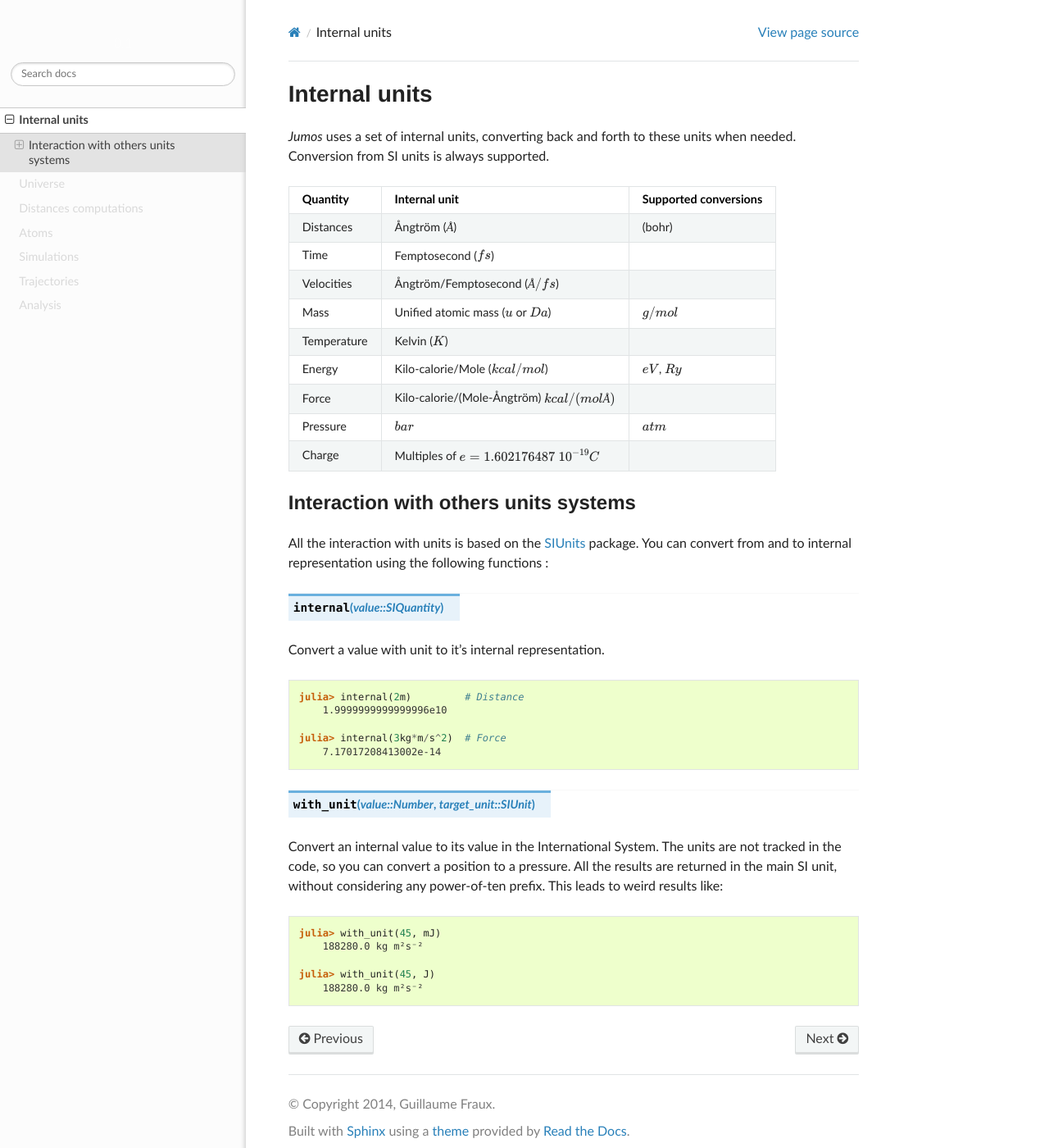
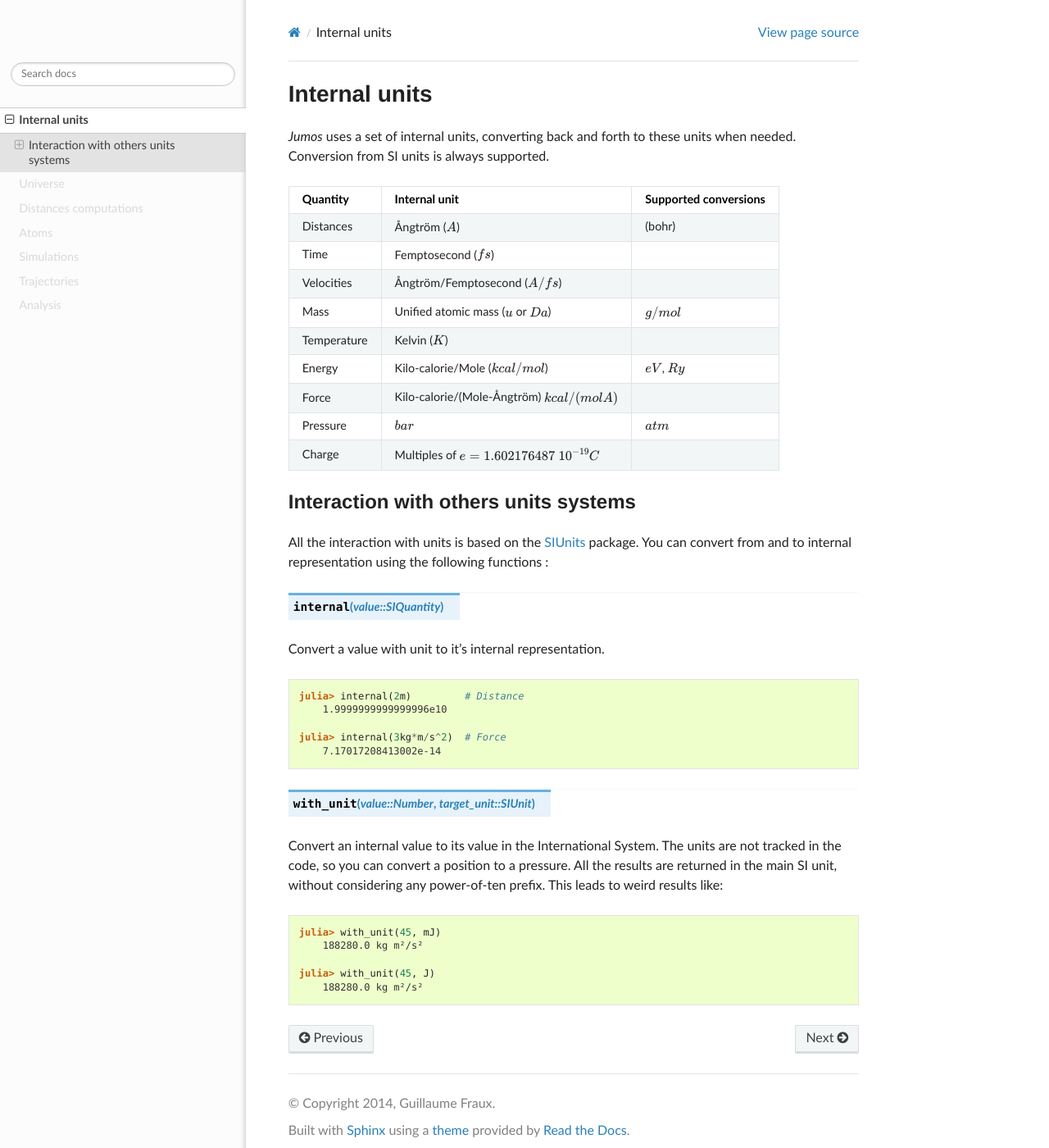
Before and after one commit to Luthaf/Jumos.jl, a Sphinx documentation site: the page built from doc/units.rst, in a window 1280 px wide and 1400 px high. Shown: the whole window at 82% size. Built offline with Sphinx 7.4.7 and the Read the Docs theme 2.0.0, drawn with Linux system fonts in a browser that asks for light colours.

Commit message:
[doc] Fix and tweak the LaTeX PDF output

```diff
--- a/doc/conf.py
+++ b/doc/conf.py
@@ -183,38 +183,41 @@
 
 # -- Options for LaTeX output ---------------------------------------------
 
+with open(os.path.join("templates", "preamble.tex")) as f:
+    preamble = f.read()
+
 latex_elements = {
 # The paper size ('letterpaper' or 'a4paper').
-#'papersize': 'letterpaper',
+'papersize': 'a4paper',
 
 # The font size ('10pt', '11pt' or '12pt').
 #'pointsize': '10pt',
 
 # Additional stuff for the LaTeX preamble.
-#'preamble': '',
+'preamble': preamble,
 }
 
 # Grouping the document tree into LaTeX files. List of tuples
 # (source start file, target name, title,
 #  author, documentclass [howto, manual, or own class]).
 latex_documents = [
-  ('index', 'Jumos.tex', u'Jumos Documentation',
-   u'Guillaume Fraux', 'manual'),
+  ('index', 'Jumos.tex', u'Main Documentation',
+   u'Guillaume Fraux', 'howto'),
 ]
 
 # The name of an image file (relative to this directory) to place at the top of
 # the title page.
-#latex_logo = None
+latex_logo = os.path.join('static', 'img', 'logo.pdf')
 
 # For "manual" documents, if this is true, then toplevel headings are parts,
 # not chapters.
 #latex_use_parts = False
 
 # If true, show page references after internal links.
-#latex_show_pagerefs = False
+latex_show_pagerefs = True
 
 # If true, show URL addresses after external links.
-#latex_show_urls = False
+latex_show_urls = True
 
 # Documents to append as an appendix to all manuals.
 #latex_appendices = []
--- a/doc/distances.rst
+++ b/doc/distances.rst
@@ -2,3 +2,5 @@
 
 Distances computations
 ======================
+
+TODO
--- a/doc/units.rst
+++ b/doc/units.rst
@@ -9,11 +9,11 @@
 +---------------+-------------------------------------------------+-------------------------+
 |    Quantity   | Internal unit                                   | Supported conversions   |
 +===============+=================================================+=========================+
-| Distances     | Ångtröm (:math:`Å`)                             |  (bohr)                 |
+| Distances     | Ångtröm (:math:`A`)                             |  (bohr)                 |
 +---------------+-------------------------------------------------+-------------------------+
 | Time          | Femptosecond (:math:`fs`)                       |                         |
 +---------------+-------------------------------------------------+-------------------------+
-| Velocities    | Ångtröm/Femptosecond (:math:`Å/fs`)             |                         |
+| Velocities    | Ångtröm/Femptosecond (:math:`A/fs`)             |                         |
 +---------------+-------------------------------------------------+-------------------------+
 | Mass          | Unified atomic mass (:math:`u` or :math:`Da`)   | :math:`g/mol`           |
 +---------------+-------------------------------------------------+-------------------------+
@@ -22,7 +22,7 @@
 | Energy        | Kilo-calorie/Mole (:math:`kcal/mol`)            | :math:`eV`,             |
 |               |                                                 | :math:`Ry`              |
 +---------------+-------------------------------------------------+-------------------------+
-| Force         | Kilo-calorie/(Mole-Ångtröm) :math:`kcal/(mol Å)`|                         |
+| Force         | Kilo-calorie/(Mole-Ångtröm) :math:`kcal/(mol A)`|                         |
 +---------------+-------------------------------------------------+-------------------------+
 | Pressure      | :math:`bar`                                     |  :math:`atm`            |
 +---------------+-------------------------------------------------+-------------------------+
@@ -58,7 +58,7 @@
 .. code-block:: jlcon
 
     julia> with_unit(45, mJ)
-        188280.0 kg m²s⁻²
+        188280.0 kg m²/s²
 
     julia> with_unit(45, J)
-        188280.0 kg m²s⁻²
+        188280.0 kg m²/s²
--- a/doc/universe.rst
+++ b/doc/universe.rst
@@ -89,8 +89,8 @@
 
 .. function:: getindex(b::SimBox, i::Int)
 
-Calling ``b[i]`` will return the corresponding length or angle : for ``i ∈ [1:3]``,
-you get the ``i``:superscript:`th` lenght, and for ``i ∈ [4:6]``, you get the
+Calling ``b[i]`` will return the corresponding length or angle : for ``i in [1:3]``,
+you get the ``i``:superscript:`th` lenght, and for ``i in [4:6]``, you get the
 angles.
 
 If you make a lot of call to this kind of indexing, direct field access should be
```
Also changed, not shown: doc/static/img/logo.svg, 2 other files.
